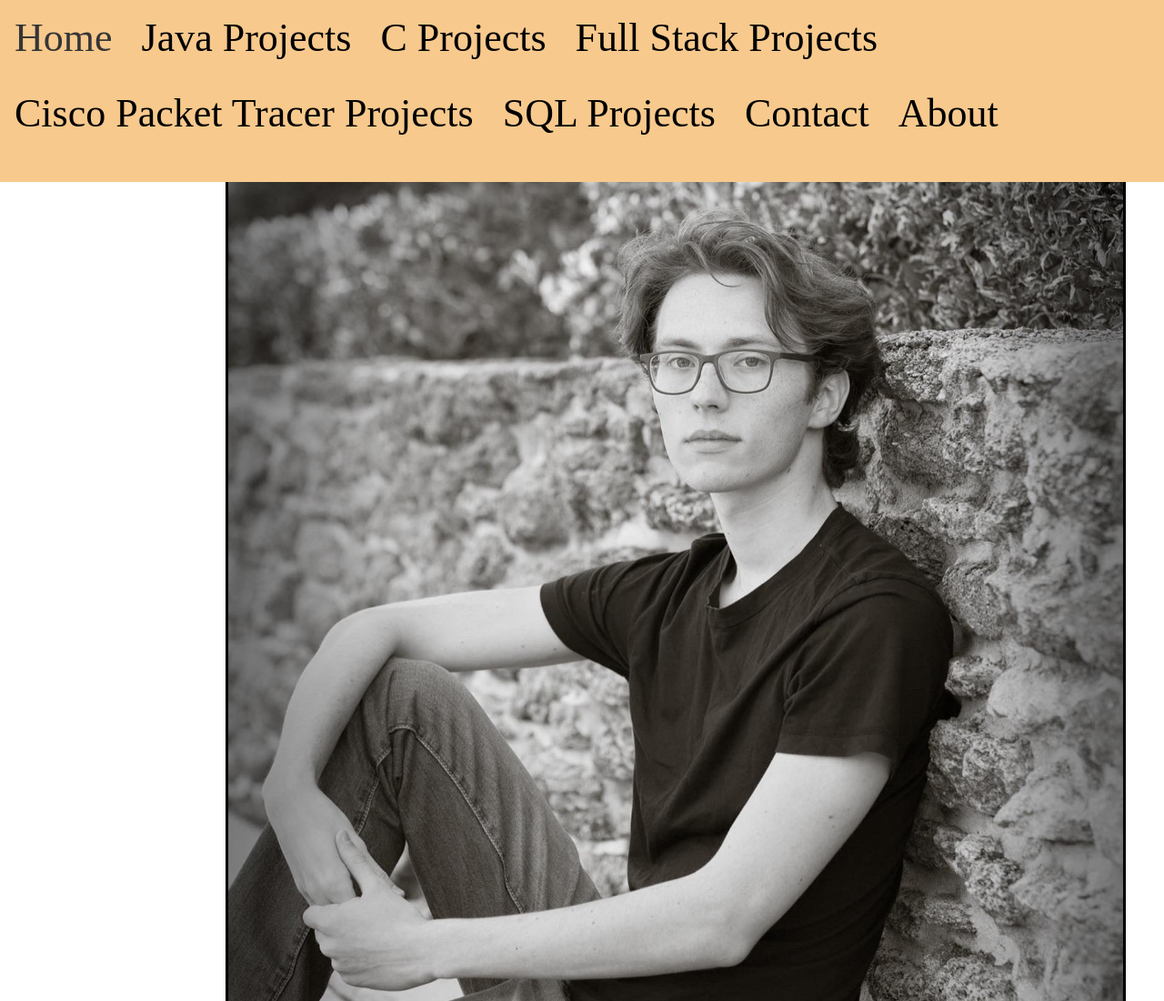
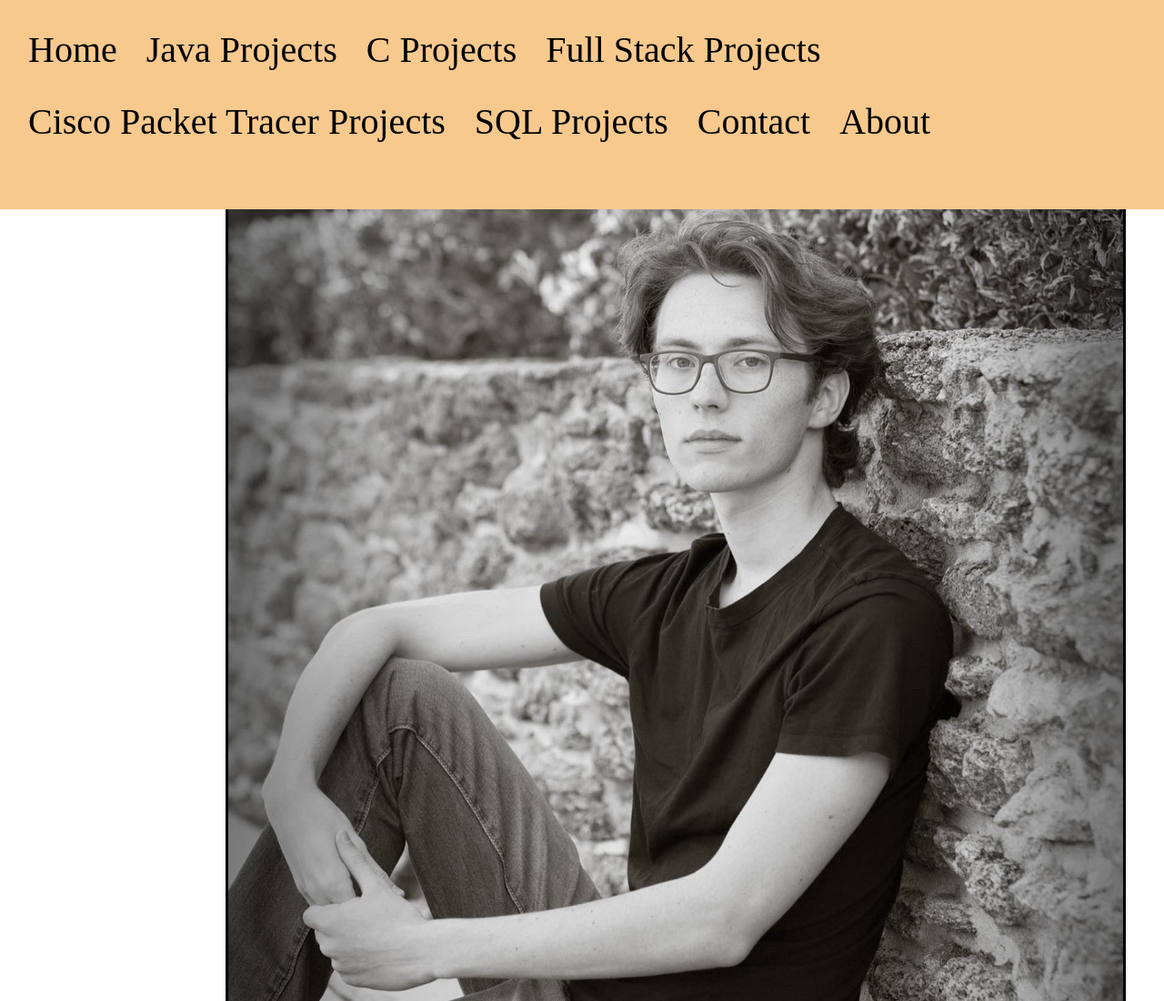
Before and after one commit to gavinB579/gavinB579.github.io, a plain HTML site: page index.html in a window 1280 px wide. Shown: the top 1100 px of the page at 91% size. Drawn offline with Linux system fonts and the light colour scheme.

Commit message:
Minor styling changes for navbar.

```diff
--- a/Styling.css
+++ b/Styling.css
@@ -2,7 +2,8 @@
  nav
 {
     position: fixed;
-    float: left;
+    justify-content: center;
+    padding:15px;
     top : 0;
     left: 0;
     height: 200px;
@@ -14,7 +15,7 @@
 nav a
 {
     padding: 16px;
-    font-size:44px;
+    font-size:40px;
     color: rgb(0, 0, 0);
     float: left;
     text-decoration: none;
@@ -45,7 +46,7 @@ nav a:hover, .navDropdown:hover, .navDropdownOptions a:hover
 .navDropdownOptions a
 {
     padding: 16px;
-    font-size:44px;
+    font-size:40px;
     color: rgb(0, 0, 0);
     display: block;
     text-decoration: none;
```
